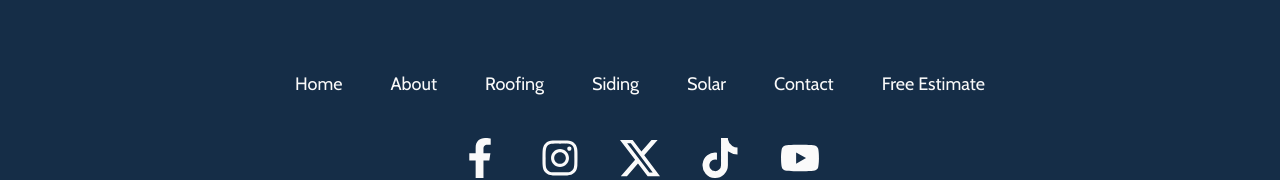
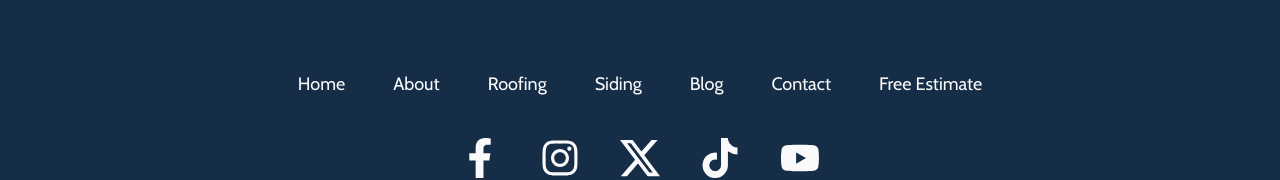
Before and after one commit to glulu4/roofing-e, a Next.js app: page / in a window 1280 px wide. Shown: the part 7626-7806 px from the top of the page. Built offline with nearby package versions, Linux system fonts and the light colour scheme.

Commit message:
removed solar from footer

```diff
--- a/src/components/Footer.tsx
+++ b/src/components/Footer.tsx
@@ -11,8 +11,8 @@ const navigation = {
     {name: "About", href: "/about"},
     {name: "Roofing", href: "/roofing"},
     {name: "Siding", href: "/siding"},
+    {name:"Blog", href: "/blog"},
 
-    {name: "Solar", href: "/solar"},
     {name: "Contact", href: "/contact"},
     {name: "Free Estimate", href: "/estimate"},
   ],
```
